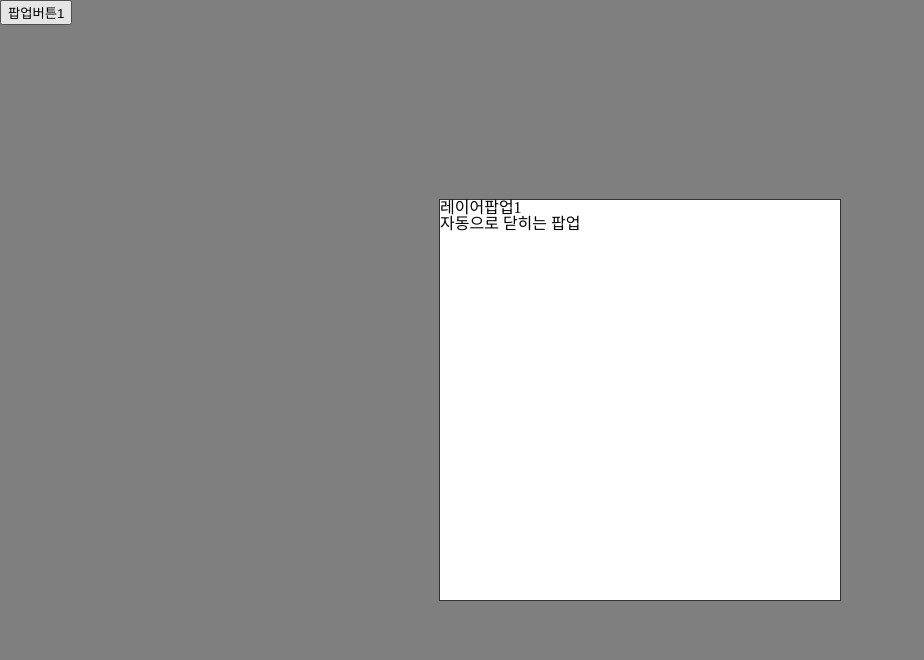
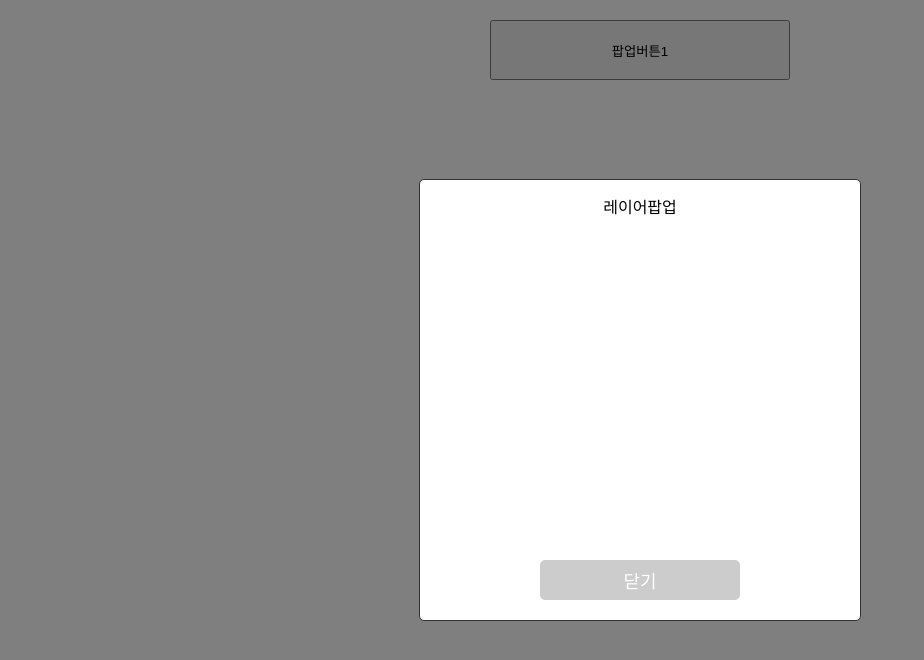
Before and after one commit to vanadis0929/layer2019, a website: page index.html in a window 1280 px wide. Both pictures are taken after a click on the button "팝업버튼1". Shown: the whole page, without its empty margins (0-924 px from the left). Drawn offline with nearby package versions, Linux system fonts and the light colour scheme.

Commit message:
레이어팝업 열기 닫기 dim영역 생성

```diff
--- a/asset/js/jquery/common.js
+++ b/asset/js/jquery/common.js
@@ -8,9 +8,49 @@
 */
 
 $(function () {
- $('.layer-pop-btn').on("click", function(){
-     console.log($(this).text());
-     $('.layer-popup').addClass('on');
-     $('.dim').css('display','block');
- });
+    var DimHtml = $('<div class="dim"></div>'); // dim 생성
+    const delayTime = 5; // 시간
+    var timer = setTimeout(function(){
+
+    },delayTime*1000);
+
+
+    /* 레이어팝업 열기 */
+    $('.layer-pop-btn').on("click", function(){
+        $('.layer-popup').addClass('on');
+        $('body').append(DimHtml);
+        timer();
+    });
+    /* 레이어팝업 닫기 */
+    $('.popup-close-btn').on("click", function(){
+        $(this).parents('.layer-popup').removeClass('on');
+        DimHtml.remove();
+    });
+    /* dim영역 닫기 */
+    $(document).on("click", ".dim" , function(){
+        $('.layer-popup').removeClass('on');
+        $(this).remove();
+    });
+
+    /* 5초후 닫기 */
+    function timeOut(){
+
+    }
+
+
+
+
+
+
+    /* 메서드호출 코드  */
+    function layerPop() {
+
+        this.render(); // dim호출
+    };
+
+    layerPop.prototype.render = function(){
+        let $body = $('body');
+        $body.append('<div class="dim"></div>');
+    }
+
 });
--- a/asset/scss/style.scss
+++ b/asset/scss/style.scss
@@ -2,29 +2,54 @@
 @import "reset";
 @import "font";
 
+.layer-pop-btn {
+    position: absolute;
+    left: 50%;
+    top: 20px;
+    width: 300px;
+    height: 60px;
+    transform: translate(-50%,0);
+
+}
 
 .layer-popup {
     display: none;
-    position: absolute;
+    position: fixed;
     left: 50%;
     top: 50%;
+    padding: 20px;
     width: 400px;
     height: 400px;
+    text-align: center;
+    border: 1px solid #333;
+    border-radius: 5px;
+    background: #fff;
     transform: translate(-50%,-50%);
-    border: 1px solid #333;
-    background: #fff;
     z-index: 9999;
     &.on {
         display: block;
     }
+    button{
+        position: absolute;
+        left: 50%;
+        bottom: 20px;
+        width: 200px;
+        height: 40px;
+        color: #fff;
+        font-size: 18px;
+        border: 1px solid #ccc;
+        border-radius: 5px;
+        background-color: #ccc;
+        transform: translate(-50%,0);
+
+    }
 }
 .dim {
-    display: none;
     position:fixed;
     top:0;
     left:0;
     width:100%;
     height:100%;
     background:rgba(0, 0, 0, 0.5);
-    z-index:-1;
+    z-index:100;
 }
--- a/index.html
+++ b/index.html
@@ -6,21 +6,18 @@
   <meta charset="utf-8" />
   <meta name="viewport" content="width=device-width,minimum-scale=1.0,initial-scale=1,user-scalable=no" />
   <link rel="shortcut icon" href="/asset/favicon.png" type="image/png" />
-  <link rel="stylesheet" type="text/css" href="/asset/css/style.css?ver=5" rel="preload" as="style" />
+  <link rel="stylesheet" type="text/css" href="/asset/css/style.css?ver=2" rel="preload" as="style" />
   <script src="http://code.jquery.com/jquery-latest.min.js"></script>
-  <script src="/asset/js/jquery/common.js"></script>
+  <script src="/asset/js/jquery/common.js?ver=1"></script>
 </head>
 
 <body>
   <button class="layer-pop-btn">팝업버튼1</button>
-  <!-- <button class="layer-pop-btn">팝업버튼2</button>
-  <button class="layer-pop-btn">팝업버튼3</button>
-  <button class="layer-pop-btn">팝업버튼4</button> -->
+
   <div class="layer-popup">
-    <h1>레이어팝업1</h1>
-    <p>자동으로 닫히는 팝업</p>
+    <h1>레이어팝업</h1>
+    <button type="button" class="popup-close-btn">닫기</button>
   </div>
-  <div class="dim"></div>
 </body>
 
 </html>
```
Also changed, not shown: asset/css/style.css, 1 other file.
